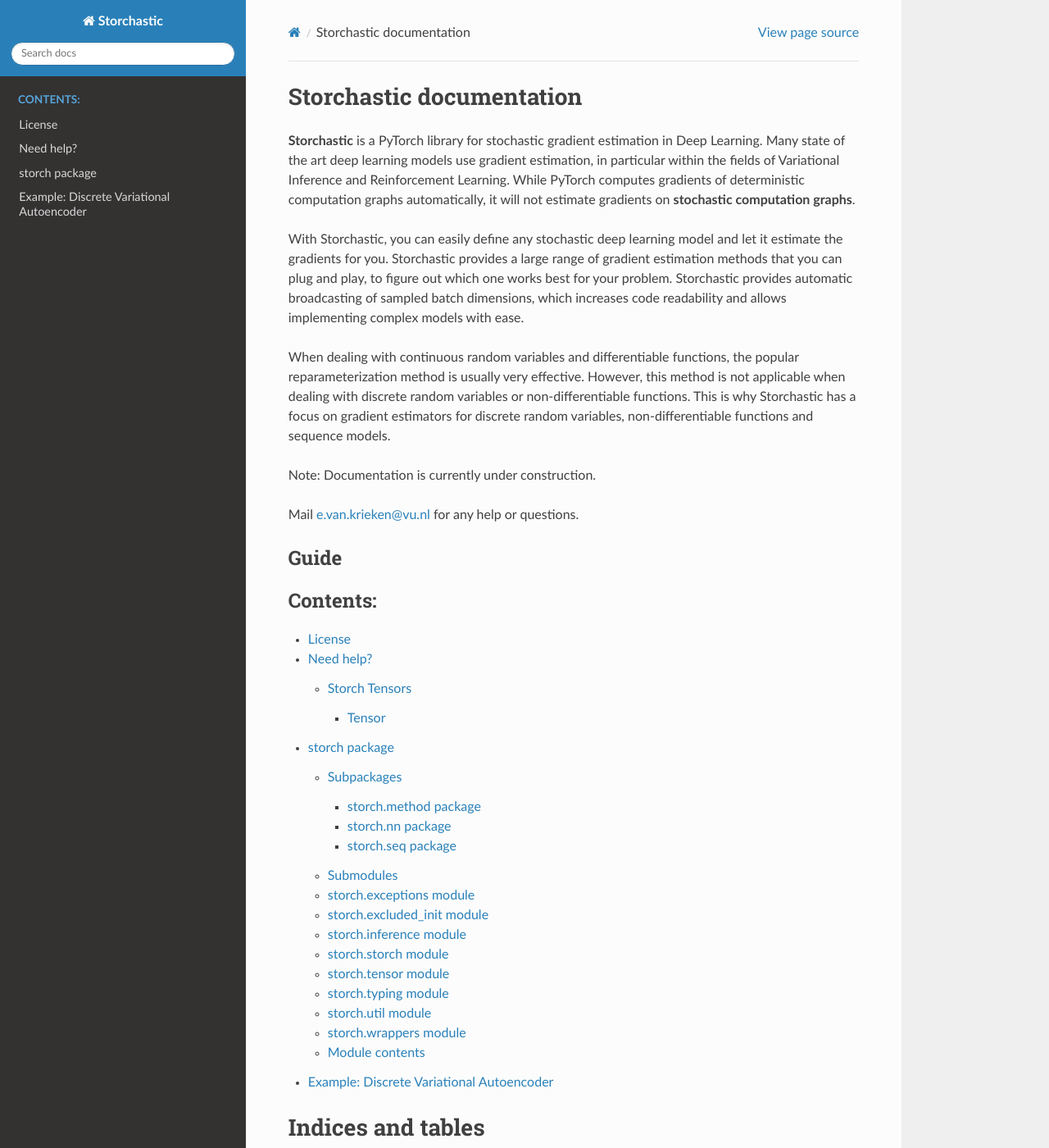
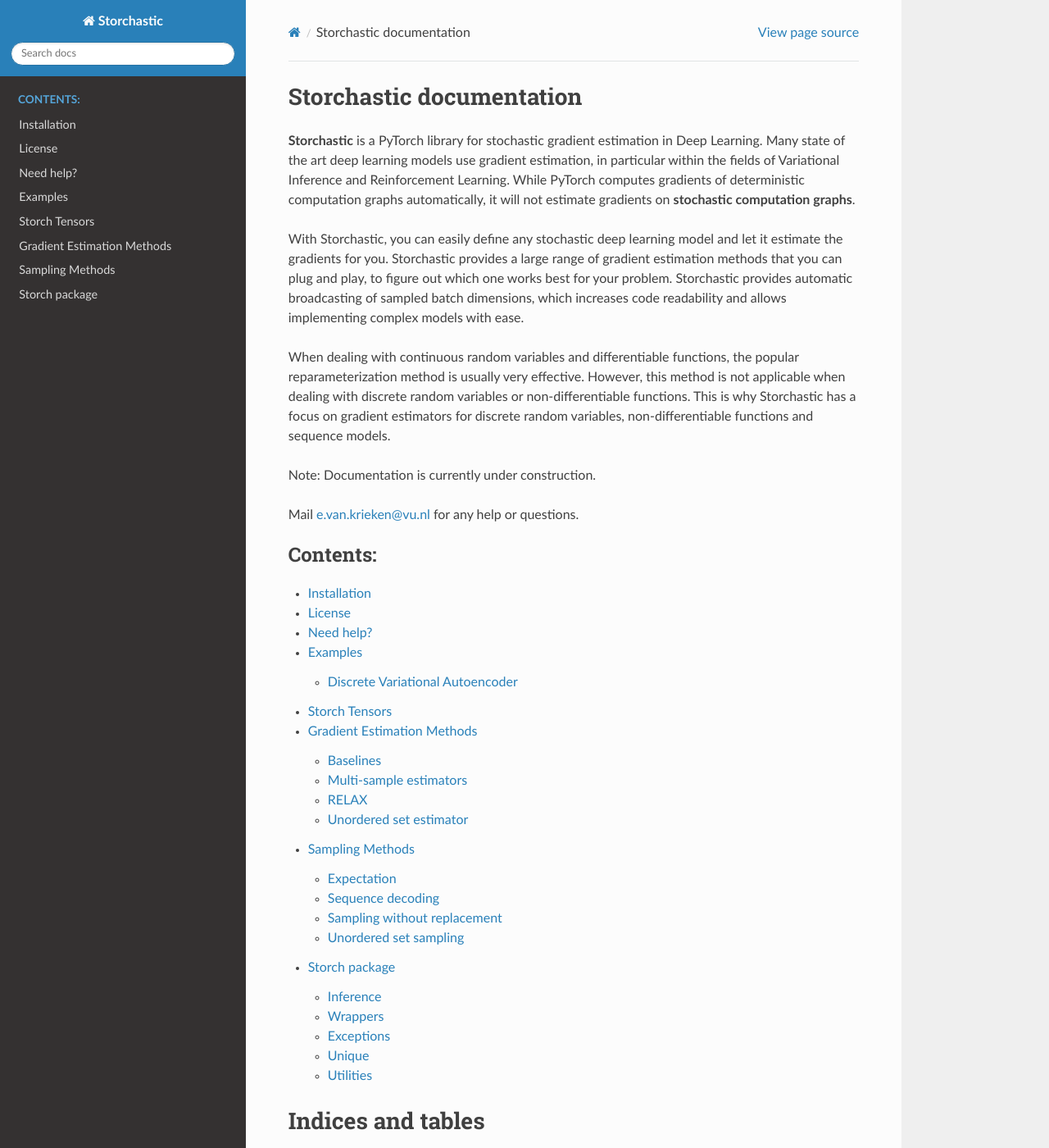
Before and after one commit to HEmile/storchastic, a Sphinx documentation site: the page built from docs/source/index.rst, in a window 1280 px wide and 1400 px high. Shown: the whole window at 82% size. Built offline with Sphinx 7.4.7 and the Read the Docs theme 2.0.0, drawn with Linux system fonts in a browser that asks for light colours.

Commit message:
Restructured the documentation

```diff
--- a/docs/source/conf.py
+++ b/docs/source/conf.py
@@ -23,7 +23,7 @@
 author = "Emile van Krieken"
 
 # The full version, including alpha/beta/rc tags
-release = "0.0.1"
+release = "0.1.0"
 
 
 # -- General configuration ---------------------------------------------------
@@ -31,7 +31,12 @@
 # Add any Sphinx extension module names here, as strings. They can be
 # extensions coming with Sphinx (named 'sphinx.ext.*') or your custom
 # ones.
-extensions = ["sphinx_rtd_theme", "sphinx.ext.autodoc"]
+extensions = [
+    "sphinx_rtd_theme",
+    "sphinx.ext.autodoc",
+    "sphinx.ext.napoleon",
+    "sphinx.ext.viewcode",
+]
 
 # Add any paths that contain templates here, relative to this directory.
 templates_path = ["_templates"]
@@ -55,3 +60,7 @@
 # relative to this directory. They are copied after the builtin static files,
 # so a file named "default.css" will overwrite the builtin "default.css".
 html_static_path = ["_static"]
+
+html_sidebars = {
+    "**": ["globaltoc.html", "relations.html", "sourcelink.html", "searchbox.html"]
+}
--- a/docs/source/discrete_vae.rst
+++ b/docs/source/discrete_vae.rst
@@ -1,5 +1,4 @@
-
-Example: Discrete Variational Autoencoder
+Discrete Variational Autoencoder
 =========================================
     .. code-block:: python
 
--- a/docs/source/index.rst
+++ b/docs/source/index.rst
@@ -21,16 +21,19 @@
 
 Mail e.van.krieken@vu.nl for any help or questions.
 
-Guide
-^^^^^
 .. toctree::
    :maxdepth: 3
    :caption: Contents:
 
+   installation
    license
    help
+   examples
+   storch.tensor
+   storch.method
+   storch.sampling
    storch
-   discrete_vae
+
 
 
 
--- a/docs/source/modules.rst
+++ /dev/null
@@ -1,7 +0,0 @@
-storch
-======
-
-.. toctree::
-   :maxdepth: 4
-
-   storch
--- a/docs/source/storch.method.rst
+++ b/docs/source/storch.method.rst
@@ -1,10 +1,12 @@
-storch.method package
+Gradient Estimation Methods
 =====================
 
-Submodules
-----------
+.. automodule:: storch.method.method
+   :members:
+   :undoc-members:
+   :show-inheritance:
 
-storch.method.baseline module
+Baselines
 -----------------------------
 
 .. automodule:: storch.method.baseline
@@ -12,27 +14,26 @@
    :undoc-members:
    :show-inheritance:
 
-storch.method.method module
----------------------------
+Multi-sample estimators
+---------------------------------------------
 
-.. automodule:: storch.method.method
+.. automodule:: storch.method.multi_sample_reinforce
    :members:
    :undoc-members:
    :show-inheritance:
 
-storch.method.sampling module
------------------------------
+RELAX
+--------------------------
 
-.. automodule:: storch.method.sampling
+.. automodule:: storch.method.relax
    :members:
    :undoc-members:
    :show-inheritance:
 
+Unordered set estimator
+------------------------------
 
-Module contents
----------------
-
-.. automodule:: storch.method
+.. automodule:: storch.method.unordered
    :members:
    :undoc-members:
    :show-inheritance:
--- a/docs/source/storch.rst
+++ b/docs/source/storch.rst
@@ -1,19 +1,26 @@
-storch package
+Storch package
 ==============
 
-Subpackages
------------
 
-.. toctree::
+Inference
+-----------------------
 
-   storch.method
-   storch.nn
-   storch.seq
+.. automodule:: storch.inference
+   :members:
+   :undoc-members:
+   :show-inheritance:
 
-Submodules
-----------
 
-storch.exceptions module
+
+Wrappers
+----------------------
+
+.. automodule:: storch.wrappers
+   :members:
+   :undoc-members:
+   :show-inheritance:
+
+Exceptions
 ------------------------
 
 .. automodule:: storch.exceptions
@@ -21,23 +28,17 @@
    :undoc-members:
    :show-inheritance:
 
-storch.excluded\_init module
-----------------------------
 
-.. automodule:: storch.excluded_init
+Unique
+--------------------
+This module is highly experimental
+
+.. automodule:: storch.unique
    :members:
    :undoc-members:
    :show-inheritance:
 
-storch.inference module
------------------------
-
-.. automodule:: storch.inference
-   :members:
-   :undoc-members:
-   :show-inheritance:
-
-storch.storch module
+Utilities
 --------------------
 
 .. automodule:: storch.storch
@@ -45,43 +46,8 @@
    :undoc-members:
    :show-inheritance:
 
-storch.tensor module
---------------------
-
-.. automodule:: storch.tensor
-   :members:
-   :undoc-members:
-   :show-inheritance:
-
-storch.typing module
---------------------
-
-.. automodule:: storch.typing
-   :members:
-   :undoc-members:
-   :show-inheritance:
-
-storch.util module
-------------------
 
 .. automodule:: storch.util
    :members:
    :undoc-members:
    :show-inheritance:
-
-storch.wrappers module
-----------------------
-
-.. automodule:: storch.wrappers
-   :members:
-   :undoc-members:
-   :show-inheritance:
-
-
-Module contents
----------------
-
-.. automodule:: storch
-   :members:
-   :undoc-members:
-   :show-inheritance:
--- /dev/null
+++ b/docs/source/storch.sampling.rst
@@ -0,0 +1,39 @@
+Sampling Methods
+=======================
+
+.. automodule:: storch.sampling.method
+   :members:
+   :undoc-members:
+   :show-inheritance:
+
+Expectation
+-----------------------------
+
+.. automodule:: storch.sampling.expect
+   :members:
+   :undoc-members:
+   :show-inheritance:
+
+Sequence decoding
+--------------------------
+
+.. automodule:: storch.sampling.seq
+   :members:
+   :undoc-members:
+   :show-inheritance:
+
+Sampling without replacement
+---------------------------
+
+.. automodule:: storch.sampling.swor
+   :members:
+   :undoc-members:
+   :show-inheritance:
+
+Unordered set sampling
+-------------------------------------
+
+.. automodule:: storch.sampling.unordered_set
+   :members:
+   :undoc-members:
+   :show-inheritance:
--- /dev/null
+++ b/docs/source/storch.tensor.rst
@@ -0,0 +1,29 @@
+Storch Tensors
+--------------------
+
+To keep track of the stochastic computation graph, Storchastic returns wrapped :class:`torch.Tensor` that are subclasses of
+:class:`storch.Tensor`. This wrapper contains information that allows Storchastic to analyse the computation graph
+during inference to properly estimate gradients. Furthermore, :class:`storch.Tensor` contains plate information that allows
+for automatic broadcasting with other :class:`storch.Tensor` s with other plate information.
+
+.. autoclass:: storch.Tensor
+   :members:
+   :undoc-members:
+   :show-inheritance:
+
+.. autoclass:: storch.StochasticTensor
+   :members:
+   :undoc-members:
+   :show-inheritance:
+
+.. autoclass:: storch.CostTensor
+   :members:
+   :undoc-members:
+   :show-inheritance:
+
+Note: IndependentTensor might be removed in the future.
+
+.. autoclass:: storch.tensor.IndependentTensor
+   :members:
+   :undoc-members:
+   :show-inheritance:
--- a/storch/__init__.py
+++ b/storch/__init__.py
@@ -15,6 +15,7 @@
 from .util import print_graph
 from .storch import *
 from .unique import unique, undo_unique
+from .exceptions import IllegalStorchExposeError
 
 import storch.nn
 
```
Also changed, not shown: other parts of docs/source/discrete_vae.rst (+2 -2 lines), docs/source/examples.rst (added, +7 -0 lines), docs/source/help.rst (+1 -16 lines), docs/source/installation.rst (added, +12 -0 lines), 4 other files.
